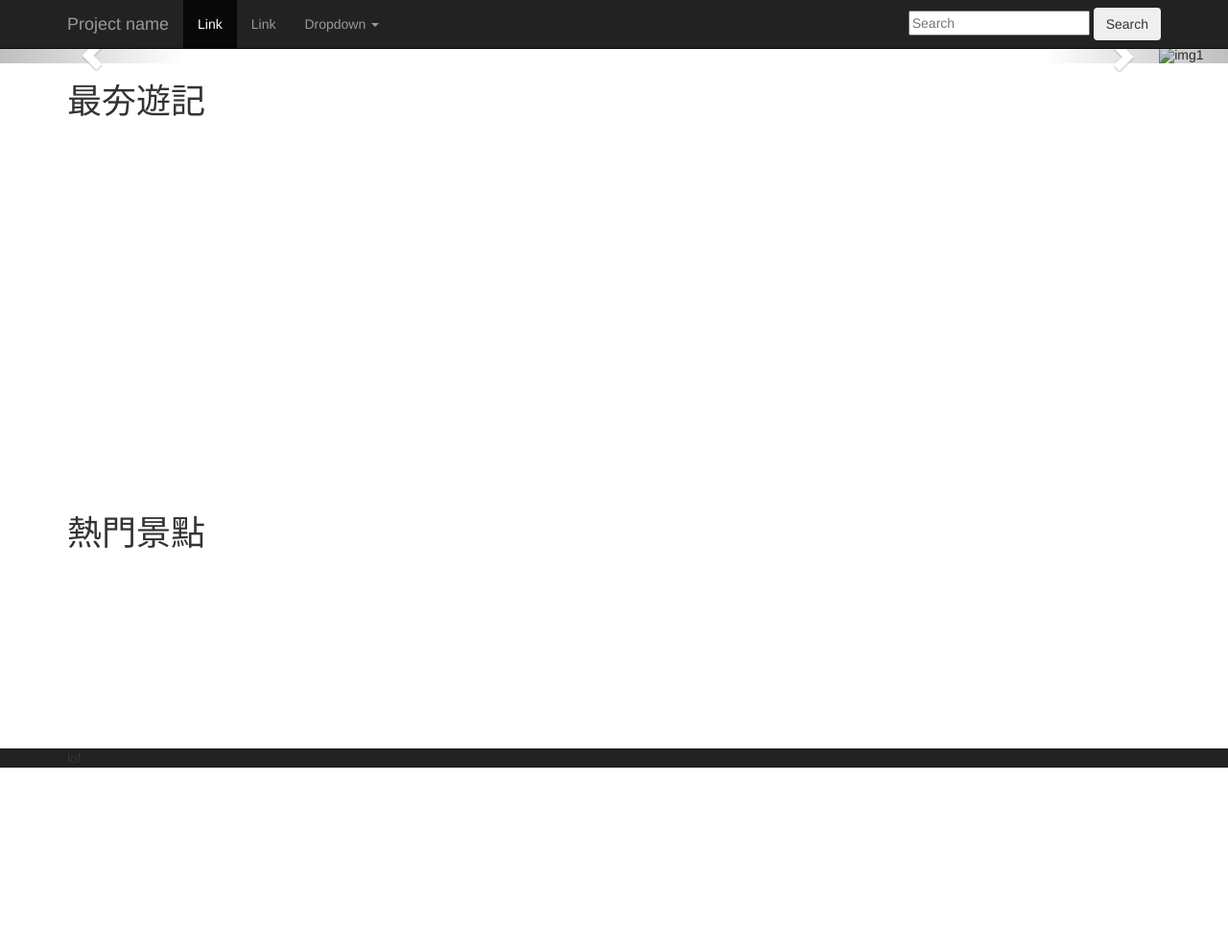
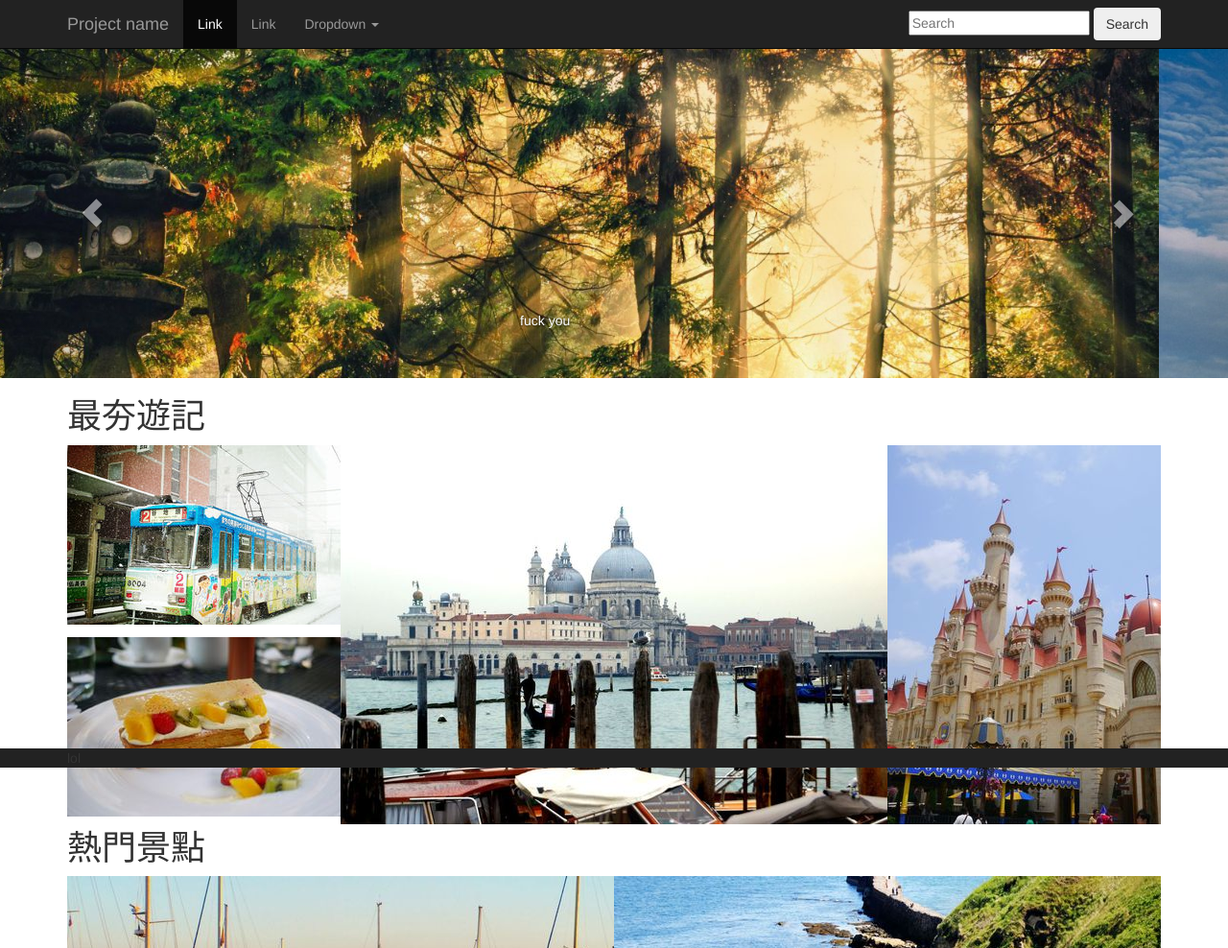
Before and after one commit to jerry771210/jerry, a plain HTML site: page web/index.html in a window 1280 px wide. Shown: the top 988 px of the page at 96% size. Drawn offline with nearby package versions, Linux system fonts and the light colour scheme; the site is published under a folder, as on GitHub Pages, so addresses that start at the root find nothing.

Commit message:
First pages commit

```diff
--- a/web/index.html
+++ b/web/index.html
@@ -12,7 +12,7 @@
     <title>Jumbotron Template for Bootstrap</title>
 
     <!-- Bootstrap core CSS -->
-    <link href="../css/bootstrap.min.css" rel="stylesheet">
+    <link href="css/bootstrap.min.css" rel="stylesheet">
 
     <!-- Custom styles for this template -->
     <link href="jumbotron.css" rel="stylesheet">
@@ -82,14 +82,14 @@
   <!-- Slider Content (Wrapper for slides )-->
   <div class="carousel-inner">
     <div class="item active">
-      <img src="/img/img1.jpg" alt="img1">
+      <img src="img/img1.jpg" alt="img1">
 
       <div class="carousel-caption">
         fuck you
       </div>
     </div>
-    <div class="item"><img src="/img/img11.jpg" alt="img1"></div>
-    <div class="item"><img src="/img/img12.jpg" alt="img1"></div>
+    <div class="item"><img src="img/img11.jpg" alt="img1"></div>
+    <div class="item"><img src="img/img12.jpg" alt="img1"></div>
   </div>
 
   <!-- Controls -->
--- a/web/jumbotron.css
+++ b/web/jumbotron.css
@@ -6,48 +6,48 @@ body {
 
 #img2 {
     height:400px;
-    background-image:url(/img/img2.jpg);
+    background-image:url(img/img2.jpg);
     background-repeat: no-repeat;
 
 }
 #img3 {
     height:200px;
-    background-image:url(/img/img3.jpg);
+    background-image:url(img/img3.jpg);
     background-repeat: no-repeat;
 }
 #img4 {
     height:200px;
-    background-image:url(/img/img4.jpg);
+    background-image:url(img/img4.jpg);
     background-repeat: no-repeat;
 
 }
 #img5 {
     height:400px;
-    background-image:url(/img/img5.jpg);
+    background-image:url(img/img5.jpg);
     background-repeat: no-repeat;
 
 }
 #img6 {
     height:400px;
-    background-image:url(/img/img6.jpg);
+    background-image:url(img/img6.jpg);
     background-repeat: no-repeat;
 
 }
 #img7 {
     height:200px;
-    background-image:url(/img/img7.jpg);
+    background-image:url(img/img7.jpg);
     background-repeat: no-repeat;
 
 }
 #img8 {
     height:200px;
-    background-image:url(/img/img8.jpg);
+    background-image:url(img/img8.jpg);
     background-repeat: no-repeat;
 
 }
 #img9 {
     height:200px;
-    background-image:url(/img/img9.jpg);
+    background-image:url(img/img9.jpg);
     background-repeat: no-repeat;
 
 }
```
